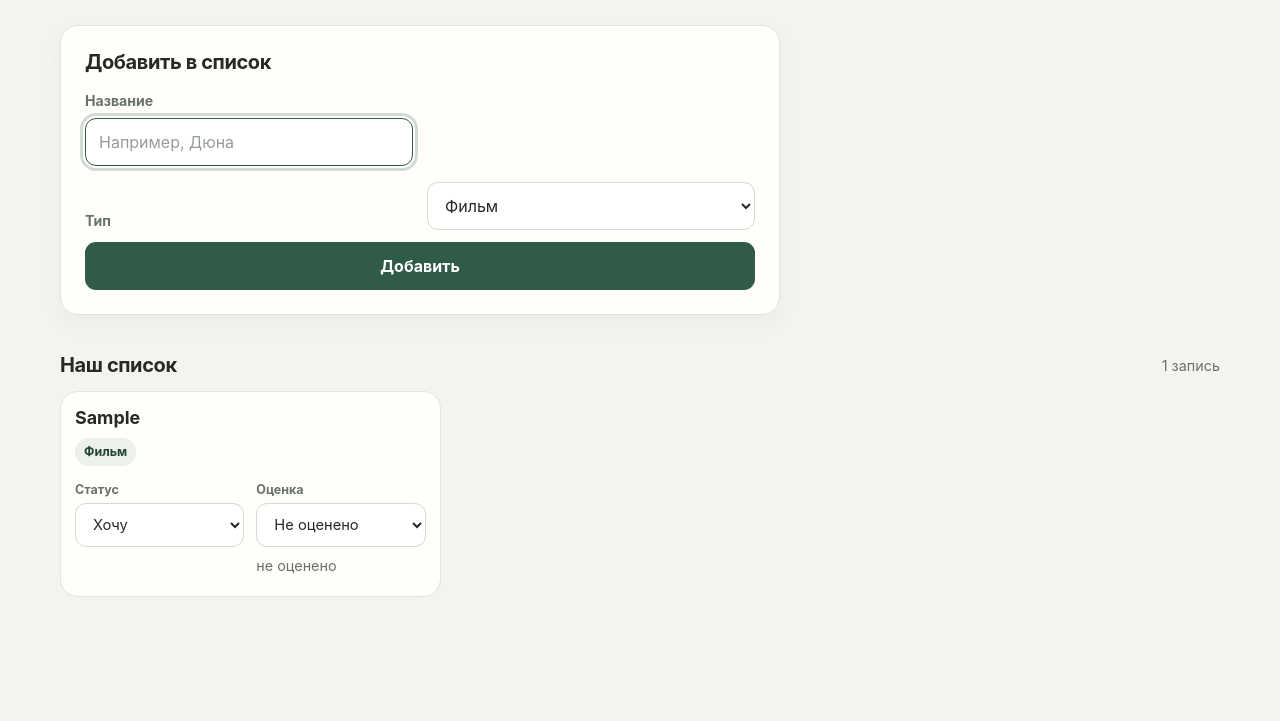
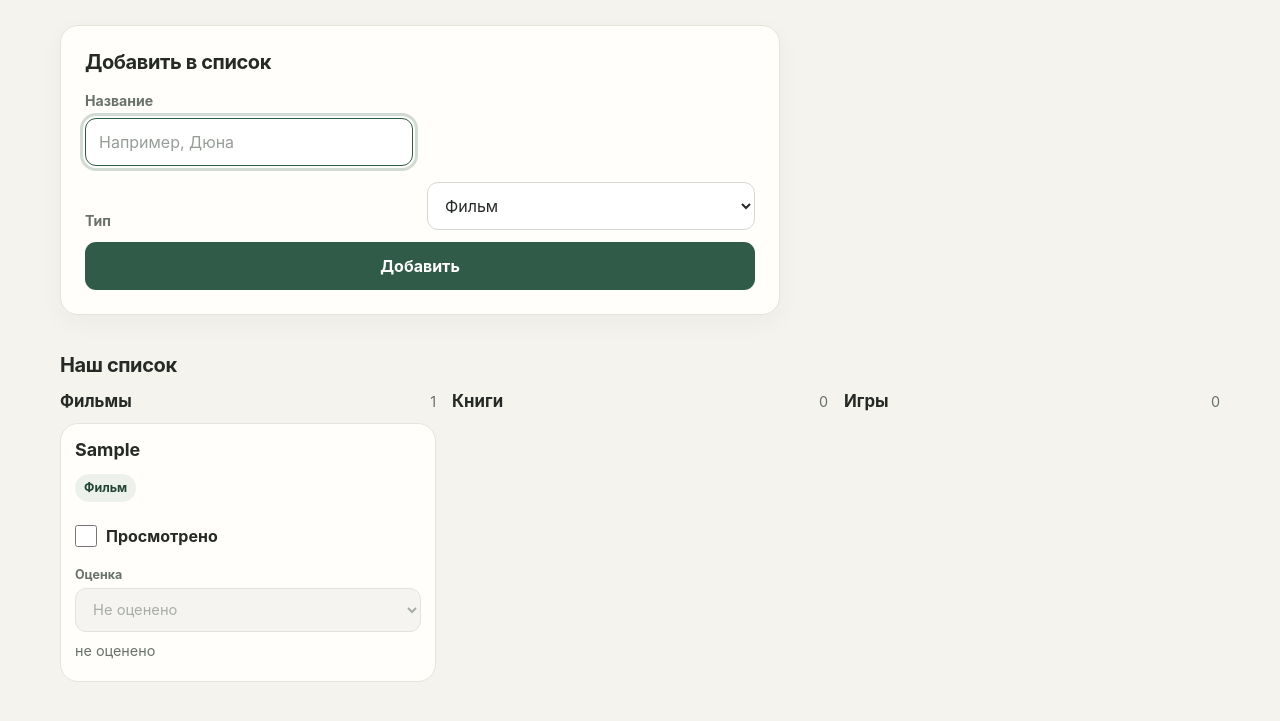
Before and after one commit to nurbayevkin-dev/dz-urok9-ainur-askerbekova, a plain HTML site: page index.html in a window 1280 px wide. Both pictures are taken after typing "Sample" into the empty fields and a click on the button "Добавить". Shown: the part 165-886 px from the top of the page. Before the commit the page ends 826 px from the top, so only its background shows below. Drawn offline with Linux system fonts and the light colour scheme.

Commit message:
Колонки по типу и галочки

```diff
--- a/index.html
+++ b/index.html
@@ -34,12 +34,13 @@
     </section>
 
     <section class="list-section" aria-labelledby="list-heading">
-      <div class="list-heading-row">
-        <h2 id="list-heading">Наш список</h2>
-        <span id="item-count" class="item-count" aria-live="polite"></span>
+      <h2 id="list-heading" class="list-title">Наш список</h2>
+      <p id="empty-state" class="empty-state">Пока здесь пусто. Добавьте то, что хотите посмотреть, прочитать или сыграть.</p>
+      <div class="columns">
+        <section class="list-column" aria-labelledby="films-heading"><div class="column-heading"><h3 id="films-heading">Фильмы</h3><span id="film-count" class="item-count" aria-live="polite">0</span></div><ul id="films" class="items" aria-label="Фильмы"></ul></section>
+        <section class="list-column" aria-labelledby="books-heading"><div class="column-heading"><h3 id="books-heading">Книги</h3><span id="book-count" class="item-count" aria-live="polite">0</span></div><ul id="books" class="items" aria-label="Книги"></ul></section>
+        <section class="list-column" aria-labelledby="games-heading"><div class="column-heading"><h3 id="games-heading">Игры</h3><span id="game-count" class="item-count" aria-live="polite">0</span></div><ul id="games" class="items" aria-label="Игры"></ul></section>
       </div>
-      <p id="empty-state" class="empty-state">Пока здесь пусто. Добавьте то, что хотите посмотреть, прочитать или сыграть.</p>
-      <ul id="items" class="items" aria-label="Записи семейного списка"></ul>
     </section>
   </main>
 </body>
--- a/script.js
+++ b/script.js
@@ -3,26 +3,30 @@
 
   const STORAGE_KEY = "semya-spisok-items-v1";
   const typeNames = { film: "Фильм", book: "Книга", game: "Настольная игра" };
+  const labels = { film: "Просмотрено", book: "Прочитано", game: "Играли" };
+  const lists = { film: document.querySelector("#films"), book: document.querySelector("#books"), game: document.querySelector("#games") };
+  const counts = { film: document.querySelector("#film-count"), book: document.querySelector("#book-count"), game: document.querySelector("#game-count") };
   const form = document.querySelector("#add-form");
   const titleInput = document.querySelector("#title");
   const typeInput = document.querySelector("#type");
   const hint = document.querySelector("#title-hint");
-  const list = document.querySelector("#items");
   const emptyState = document.querySelector("#empty-state");
-  const count = document.querySelector("#item-count");
 
   function loadItems() {
     try {
       const value = JSON.parse(localStorage.getItem(STORAGE_KEY) || "[]");
       if (!Array.isArray(value)) return [];
       return value.filter((item) => item && typeof item.id === "string" && typeof item.title === "string" && typeNames[item.type])
-        .map((item) => ({
+        .map((item) => {
+          const completed = item.completed === true || item.status === "done";
+          return {
             id: item.id,
             title: item.title,
             type: item.type,
-          status: item.status === "done" ? "done" : "want",
-          rating: Number.isInteger(item.rating) && item.rating >= 1 && item.rating <= 5 ? item.rating : null
-        }));
+            completed,
+            rating: completed && Number.isInteger(item.rating) && item.rating >= 1 && item.rating <= 5 ? item.rating : null
+          };
+        });
     } catch {
       return [];
     }
@@ -38,65 +42,60 @@
     }
   }
 
-  function makeOption(value, label, selected) {
-    const option = document.createElement("option");
-    option.value = value;
-    option.textContent = label;
-    option.selected = selected;
-    return option;
-  }
+  function render() {
+    for (const list of Object.values(lists)) list.replaceChildren();
+    const grouped = { film: [], book: [], game: [] };
+    for (const item of items) grouped[item.type].push(item);
+    for (const type of Object.keys(grouped)) counts[type].textContent = String(grouped[type].length);
+    emptyState.hidden = items.length > 0;
 
-  function render() {
-    list.replaceChildren();
-    emptyState.hidden = items.length > 0;
-    count.textContent = items.length ? `${items.length} ${items.length === 1 ? "запись" : items.length < 5 ? "записи" : "записей"}` : "";
-
-    for (const item of items) {
+    for (const type of Object.keys(grouped)) {
+      for (const item of grouped[type]) {
         const row = document.createElement("li");
         const card = document.createElement("article");
         card.className = "item-card";
+        const title = document.createElement("h4");
+        title.className = "item-title";
+        title.textContent = item.title;
+        const typeLabel = document.createElement("span");
+        typeLabel.className = "type-label";
+        typeLabel.textContent = typeNames[type];
         const top = document.createElement("div");
         top.className = "item-top";
-      const description = document.createElement("div");
-      const title = document.createElement("h3");
-      title.className = "item-title";
-      title.textContent = item.title;
-      const type = document.createElement("span");
-      type.className = "type-label";
-      type.textContent = typeNames[item.type];
-      description.append(title, type);
-      top.append(description);
+        top.append(title, typeLabel);
 
-      const controls = document.createElement("div");
-      controls.className = "item-controls";
-      const statusGroup = document.createElement("div");
-      statusGroup.className = "control-group";
-      const statusLabel = document.createElement("label");
-      statusLabel.className = "control-label";
-      statusLabel.textContent = "Статус";
-      const status = document.createElement("select");
-      status.setAttribute("aria-label", `Статус: ${item.title}`);
-      status.append(makeOption("want", "Хочу", item.status === "want"), makeOption("done", "Готово", item.status === "done"));
-      statusLabel.htmlFor = `status-${item.id}`;
-      status.id = `status-${item.id}`;
-      status.addEventListener("change", () => {
-        item.status = status.value;
+        const completionLabel = document.createElement("label");
+        completionLabel.className = "completion-control";
+        const checkbox = document.createElement("input");
+        checkbox.type = "checkbox";
+        checkbox.checked = item.completed;
+        checkbox.setAttribute("aria-label", `${labels[type]}: ${item.title}`);
+        checkbox.addEventListener("change", () => {
+          item.completed = checkbox.checked;
+          if (!item.completed) item.rating = null;
           saveItems();
           render();
         });
-      statusGroup.append(statusLabel, status);
+        completionLabel.append(checkbox, document.createTextNode(labels[type]));
 
-      const ratingGroup = document.createElement("div");
-      ratingGroup.className = "control-group";
         const ratingLabel = document.createElement("label");
         ratingLabel.className = "control-label";
         ratingLabel.textContent = "Оценка";
         const rating = document.createElement("select");
-      rating.id = `rating-${item.id}`;
-      ratingLabel.htmlFor = rating.id;
         rating.setAttribute("aria-label", `Оценка: ${item.title}`);
-      rating.append(makeOption("", "Не оценено", item.rating === null));
-      for (let star = 1; star <= 5; star += 1) rating.append(makeOption(String(star), `${star} ${star === 1 ? "звезда" : star < 5 ? "звезды" : "звёзд"}`, item.rating === star));
+        rating.disabled = !item.completed;
+        const none = document.createElement("option");
+        none.value = "";
+        none.textContent = "Не оценено";
+        none.selected = item.rating === null;
+        rating.append(none);
+        for (let star = 1; star <= 5; star += 1) {
+          const option = document.createElement("option");
+          option.value = String(star);
+          option.textContent = `${star} ${star === 1 ? "звезда" : star < 5 ? "звезды" : "звёзд"}`;
+          option.selected = item.rating === star;
+          rating.append(option);
+        }
         rating.addEventListener("change", () => {
           item.rating = rating.value ? Number(rating.value) : null;
           saveItems();
@@ -104,20 +103,25 @@
         });
         const ratingView = document.createElement("p");
         ratingView.className = "rating-view";
-      if (item.rating === null) {
-        ratingView.textContent = "не оценено";
-      } else {
+        if (item.rating === null) ratingView.textContent = "не оценено";
+        else {
           const stars = document.createElement("span");
           stars.className = "stars";
           stars.setAttribute("aria-label", `${item.rating} из 5 звёзд`);
           stars.textContent = "★".repeat(item.rating) + "☆".repeat(5 - item.rating);
           ratingView.append(stars);
         }
+
+        const controls = document.createElement("div");
+        controls.className = "item-controls";
+        const ratingGroup = document.createElement("div");
+        ratingGroup.className = "control-group";
         ratingGroup.append(ratingLabel, rating, ratingView);
-      controls.append(statusGroup, ratingGroup);
+        controls.append(completionLabel, ratingGroup);
         card.append(top, controls);
         row.append(card);
-      list.append(row);
+        lists[type].append(row);
+      }
     }
   }
 
@@ -132,7 +136,7 @@
     }
     hint.textContent = "";
     titleInput.removeAttribute("aria-invalid");
-    items.unshift({ id: `${Date.now()}-${Math.random().toString(36).slice(2, 9)}`, title, type: typeInput.value, status: "want", rating: null });
+    items.unshift({ id: `${Date.now()}-${Math.random().toString(36).slice(2, 9)}`, title, type: typeInput.value, completed: false, rating: null });
     saveItems();
     render();
     form.reset();
--- a/styles.css
+++ b/styles.css
@@ -49,29 +49,27 @@ input::placeholder { color: #969d97; }
 .add-button:active { transform: translateY(1px); }
 
 .list-section { margin-top: 38px; }
-.list-heading-row { display: flex; align-items: center; justify-content: space-between; gap: 12px; margin-bottom: 14px; }
+.list-title { margin-bottom: 14px; }
+.columns { display: grid; grid-template-columns: repeat(3, minmax(0, 1fr)); gap: 16px; align-items: start; }
+.list-column { min-width: 0; }
+.column-heading { display: flex; align-items: center; justify-content: space-between; gap: 10px; margin-bottom: 12px; }
+.column-heading h3 { margin: 0; font-size: 1.05rem; }
 .item-count { color: var(--muted); font-size: .9rem; }
 .empty-state { margin: 0; padding: 22px; border: 1px dashed #c9cec6; border-radius: 16px; color: var(--muted); line-height: 1.5; text-align: center; }
 .items { display: grid; gap: 9px; margin: 0; padding: 0; list-style: none; }
 .item-card { padding: 14px; }
-.item-top { display: flex; align-items: flex-start; justify-content: space-between; gap: 12px; }
+.item-top { display: flex; flex-direction: column; align-items: flex-start; gap: 4px; }
 .item-title { overflow-wrap: anywhere; margin: 0; font-size: 1.12rem; line-height: 1.35; }
 .type-label { display: inline-flex; align-items: center; min-height: 28px; margin-top: 7px; padding: 3px 9px; border-radius: 999px; background: #edf1eb; color: var(--green-dark); font-size: .78rem; font-weight: 650; }
-.item-controls { display: grid; grid-template-columns: 1fr 1fr; gap: 12px; margin-top: 16px; }
+.item-controls { display: grid; gap: 9px; margin-top: 12px; }
 .control-group { min-width: 0; }
 .control-label { display: block; margin: 0 0 6px; color: var(--muted); font-size: .78rem; font-weight: 650; }
 .control-group select { min-height: 44px; font-size: .92rem; }
+.completion-control { display: flex; align-items: center; gap: 9px; min-height: 44px; font-weight: 650; cursor: pointer; }
+.completion-control input { flex: 0 0 22px; width: 22px; height: 22px; min-height: 22px; margin: 0; accent-color: var(--green); }
+select:disabled { background: #f1f1ed; color: #848b85; }
 .rating-view { min-height: 25px; margin: 10px 0 0; color: var(--muted); font-size: .9rem; }
 .stars { color: var(--accent); font-size: 1.15rem; letter-spacing: .08em; white-space: nowrap; }
-.status-done { color: var(--green-dark); }
-
-@media (min-width: 760px) {
-  .items { grid-template-columns: repeat(2, minmax(0, 1fr)); }
-}
-
-@media (min-width: 1120px) {
-  .items { grid-template-columns: repeat(3, minmax(0, 1fr)); }
-}
 
 @media (max-width: 480px) {
   .page { width: min(100% - 28px, 1160px); padding-top: 32px; }
@@ -80,5 +78,5 @@ input::placeholder { color: #969d97; }
   .title-field, .field-hint, .add-button { grid-column: 1; }
   #type { margin-bottom: 5px; }
   .item-card { padding: 16px; }
-  .item-controls { gap: 9px; }
+  .columns { grid-template-columns: 1fr; gap: 22px; }
 }
```
Also changed, not shown: 1 other file. Lines whose indentation alone changed are shown as unchanged.
